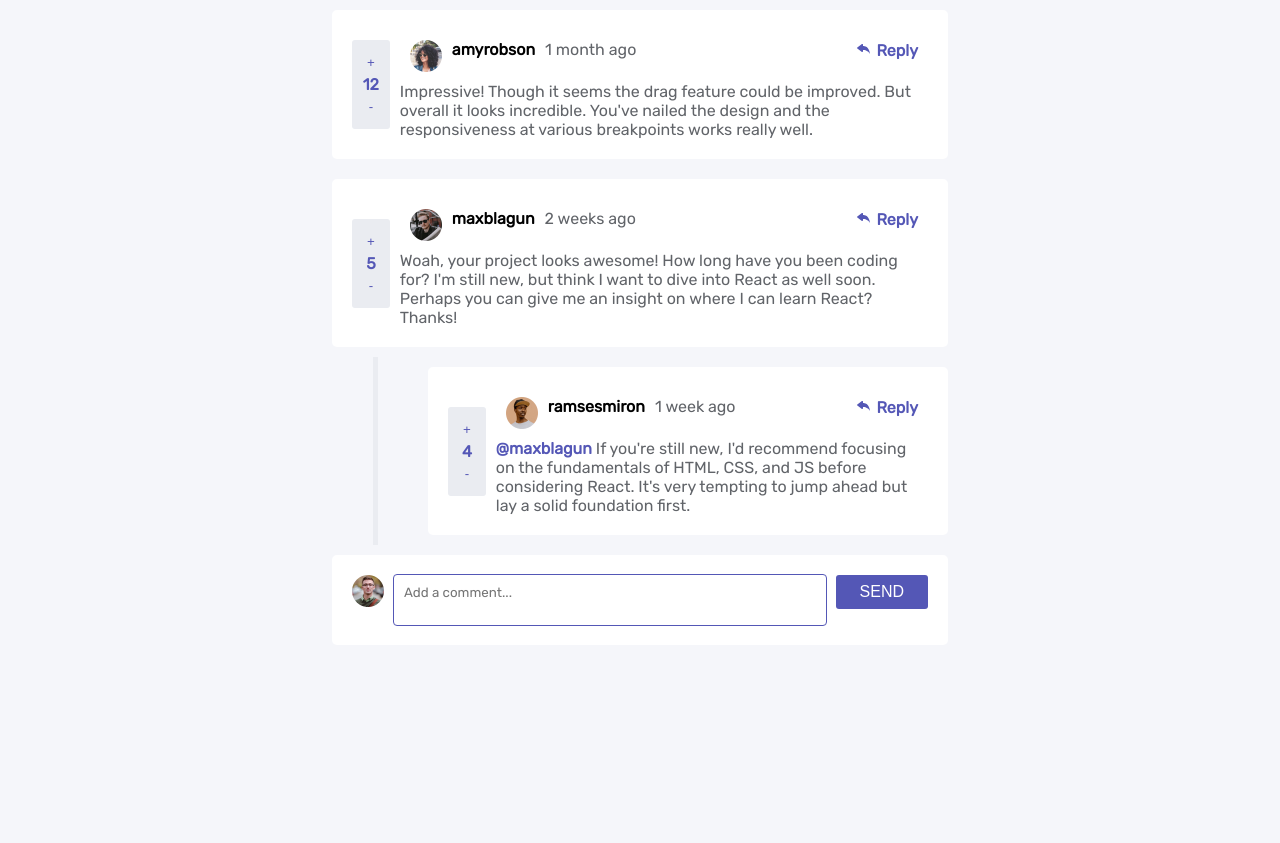
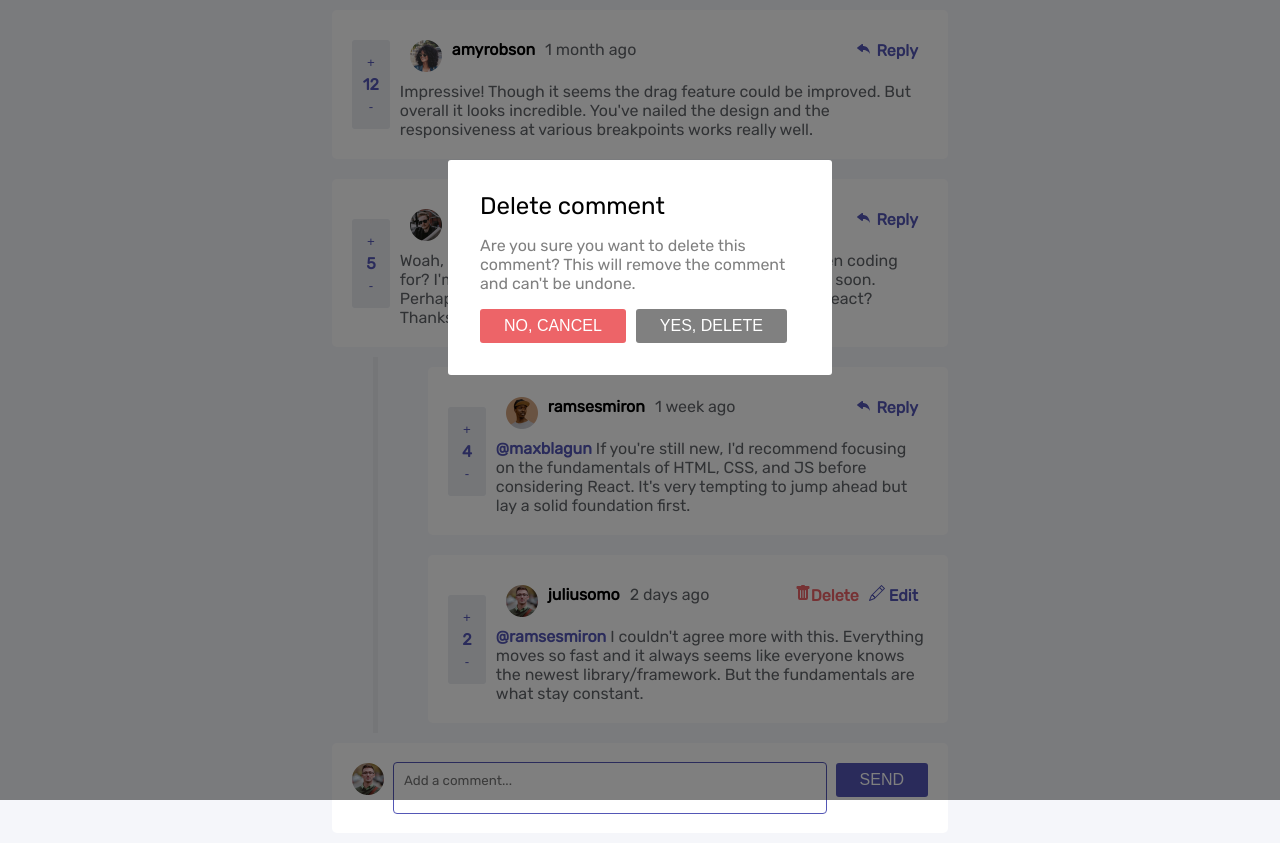
Before and after one commit to malwoodsantoro/interactive-comments, a React (Create React App) app: page / in a window 1280 px wide. Both pictures are taken after a click on the element "Delete". Before the commit the page ends 800 px from the top, so only its background shows below. Built offline with nearby package versions, Linux system fonts and the light colour scheme; the HTML template or start-up script is replaced by a standard one.

Commit message:
add delete modal

```diff
--- a/src/App.js
+++ b/src/App.js
@@ -1,6 +1,7 @@
 import './App.css';
 import Comments from './components/Posts';
 import data from './data.json';
+import Modal from "./components/Modal";
 import React, { useState } from 'react';
 
 function App() {
--- /dev/null
+++ b/src/components/Modal.js
@@ -0,0 +1,98 @@
+import React from 'react';
+import ReactDOM from 'react-dom';
+import styled from "styled-components";
+
+const ModalOverlay = styled.div`
+  position: fixed;
+  top: 0;
+  left: 0;
+  z-index: 1040;
+  width: 100vw;
+  height: 100vh;
+  background-color: #000;
+  opacity: .5;
+`
+
+const ModalWrapper = styled.div`
+  position: fixed;
+  top: 0;
+  left: 0;
+  z-index: 1050;
+  width: 100%;
+  height: 100%;
+  overflow-x: hidden;
+  overflow-y: auto;
+  outline: 0;
+`
+
+const ModalMain = styled.div`
+  z-index: 100;
+  width: 20rem;
+  background: white;
+  position: relative;
+  margin: 10rem auto;
+  border-radius: 3px;
+  max-width: 500px;
+  padding: 2rem;
+
+  > p {
+    color: gray;
+  }
+`
+
+const ModalHeader = styled.div`
+  font-size: 1.5rem;
+  text-decoration: bold;
+`
+
+const ModalCloseButton = styled.div`
+  font-size: 1.4rem;
+  font-weight: 700;
+  line-height: 1;
+  color: #000;
+  opacity: .3;
+  cursor: pointer;
+  border: none;
+`
+const ButtonYes = styled.button`
+  background: hsl(238, 40%, 52%);
+  border-radius: 3px;
+  border: none;
+  color: white;
+  background-color: hsl(358, 79%, 66%);
+  font-size: 1em;
+  padding: 0.5em 1.5em;
+  text-transform: uppercase;
+  margin-right: 10px;
+`;
+
+const ButtonNo= styled.button`
+  background-color: gray;
+  border-radius: 3px;
+  border: none;
+  color: white;
+  font-size: 1em;
+  padding: 0.5em 1.5em;
+  text-transform: uppercase;
+`;
+
+
+const Modal = ({ isShowing, hide, yesAction }) => isShowing ? ReactDOM.createPortal(
+  <React.Fragment>
+    <ModalOverlay />
+    <ModalWrapper>
+      <ModalMain>
+        <ModalHeader>
+          Delete comment
+        </ModalHeader>
+        <p>
+          Are you sure you want to delete this comment? This will remove the comment and can't be undone.
+        </p>
+        <ButtonYes onClick={hide}>No, cancel</ButtonYes>
+        <ButtonNo onClick={yesAction}>Yes, delete</ButtonNo>
+      </ModalMain>
+    </ModalWrapper>
+  </React.Fragment>, document.body
+) : null;
+
+export default Modal;
--- a/src/components/Post.js
+++ b/src/components/Post.js
@@ -1,9 +1,14 @@
 import styled from "styled-components";
 import React, { useState } from 'react';
 import Textbox from "./Textbox";
+
 import { BsFillReplyFill } from "react-icons/bs";
 import { BsPencil } from "react-icons/bs";
 import { BsTrashFill } from "react-icons/bs";
+
+import Modal from './Modal'
+import useModal from './useModal';
+
 
 const StyledPost = styled.div`
   width: ${({ comment }) => !comment ? '30rem' : '36rem'};
@@ -121,6 +126,8 @@ const Post = ({ content, username, currentUser, current, score, createdAt, isRep
   const [editedContent, setEditedContent] = useState(content)
   const [editMode, setEditMode] = useState(false)
 
+  const {isShowing, toggle} = useModal();
+
   const replyToComment = () => {
     setOpen(!open)
   }
@@ -159,7 +166,7 @@ const Post = ({ content, username, currentUser, current, score, createdAt, isRep
               {!currentUser && <StyledReply onClick={replyToComment}><BsFillReplyFill /> Reply</StyledReply>}
               {currentUser &&
                 <DeleteandEdit>
-                  <Delete onClick={() => deletePost(comment, commentId, replyId)}><BsTrashFill />Delete</Delete>
+                  <Delete onClick={toggle}><BsTrashFill />Delete</Delete>
                   <StyledEdit onClick={() => editContent(comment, commentId, replyId)}><BsPencil/> Edit</StyledEdit>
                 </DeleteandEdit>
               }
@@ -185,6 +192,11 @@ const Post = ({ content, username, currentUser, current, score, createdAt, isRep
         </ToggleandContent>
       </StyledPost>
       {open && <Textbox content={content} user={current} addReply={addReply} comment={comment} commentId={commentId} replyId={replyId} replyingTo={username} addComment={addComment} />}
+      <Modal
+        isShowing={isShowing}
+        hide={toggle}
+        yesAction={() => deletePost(comment, commentId, replyId) }
+      />
     </Full>
   )
 }
--- /dev/null
+++ b/src/components/useModal.js
@@ -0,0 +1,16 @@
+import { useState } from 'react';
+
+const useModal = () => {
+  const [isShowing, setIsShowing] = useState(false);
+
+  function toggle() {
+    setIsShowing(!isShowing);
+  }
+
+  return {
+    isShowing,
+    toggle,
+  }
+};
+
+export default useModal;
```
